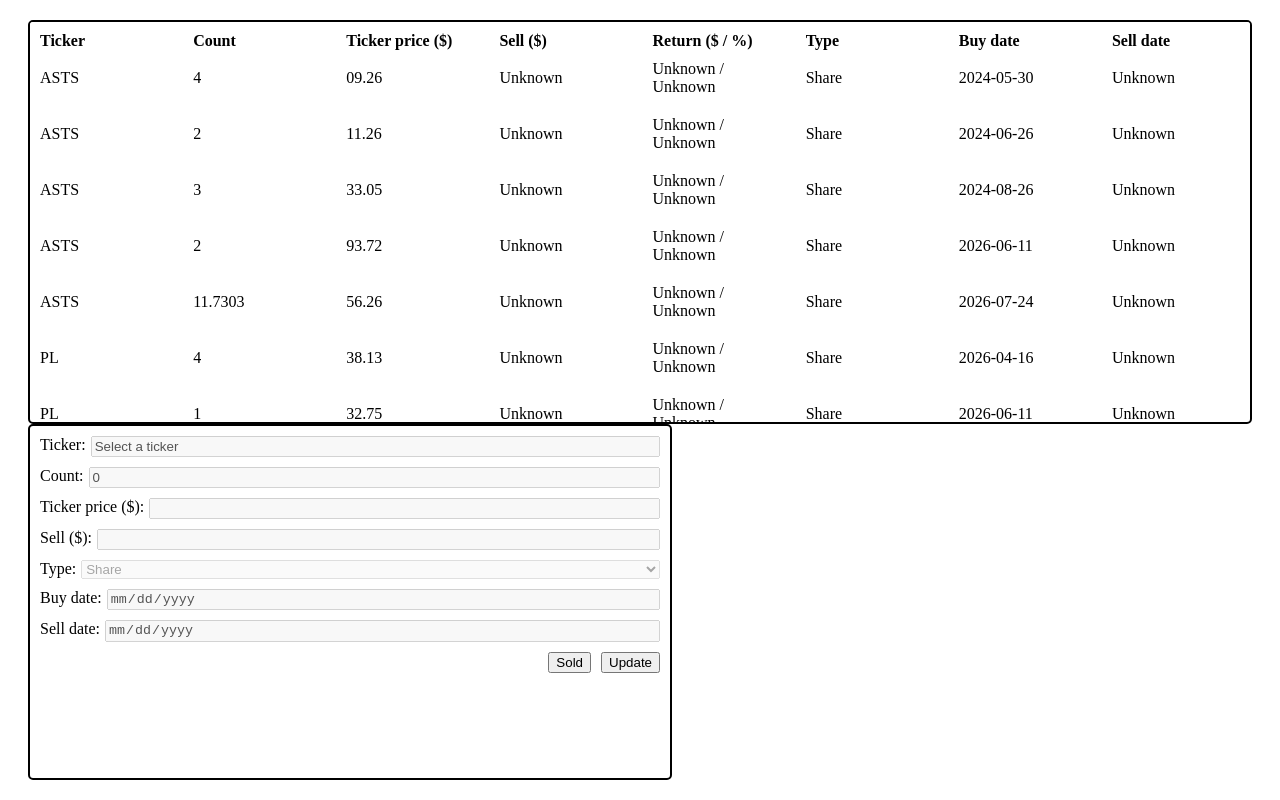
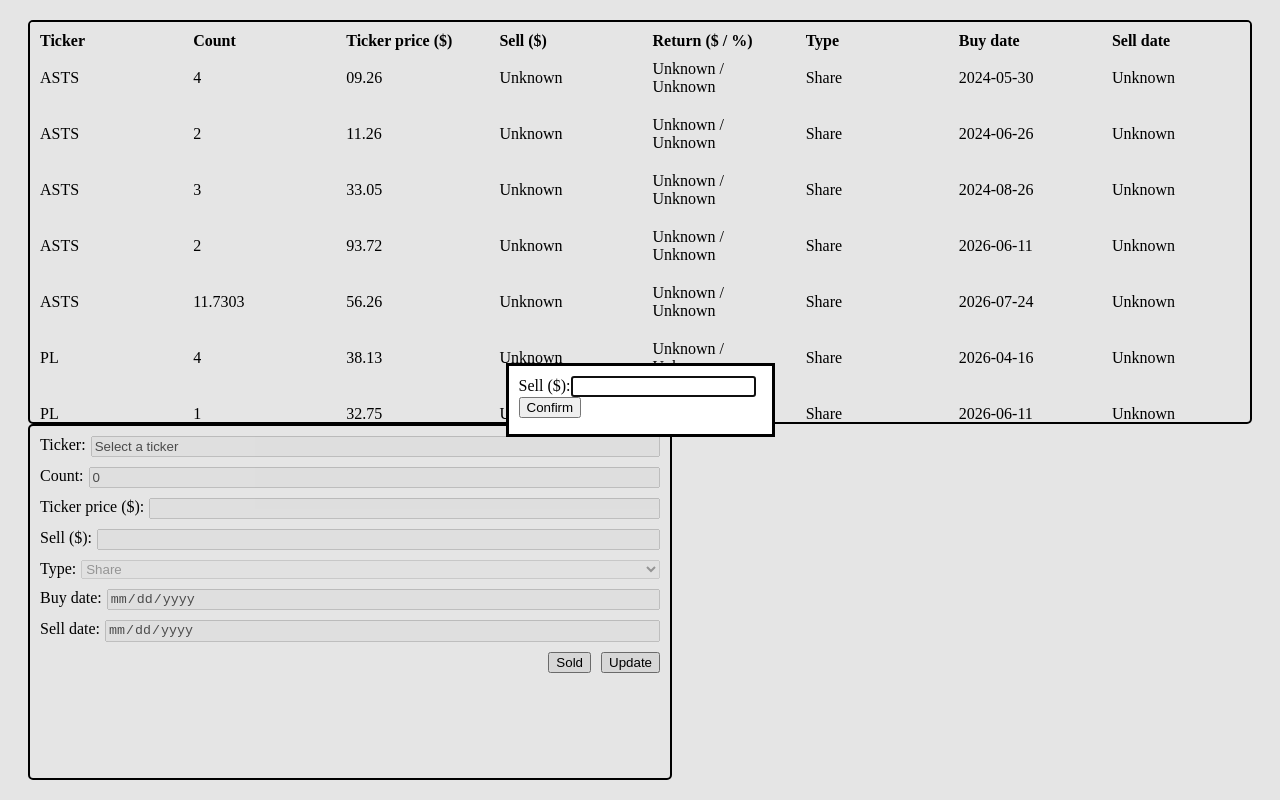
Before and after one commit to Daniel-Zheleznov/dztk, a React (Vite) app in the folder frontend/: page / in a window 1280 px wide. Both pictures are taken after a click on the button "Sold". Built offline with nearby package versions, Linux system fonts and the light colour scheme.

Commit message:
wip v 0.1.0
 * completed functionality for the sold button

```diff
--- a/frontend/src/components/TradeInspector.jsx
+++ b/frontend/src/components/TradeInspector.jsx
@@ -1,4 +1,30 @@
+import { useRef } from 'react';
+
 function TradeInspector({ trade, update_local, update_global }) {
+    const sold_dialog_ref = useRef(null);
+
+
+    function sold_command() {
+        sold_dialog_ref.current.showModal();
+    }
+
+    function sold_command_confirm() {
+        const today = new Date();
+        update_global({...trade,
+            sell_date: today.getFullYear() + '-' + ('0' + (today.getMonth()+1)).slice(-2) + '-' + ('0' + today.getDate()).slice(-2),
+            sell_price: trade.sell_price.slice(1, trade.sell_price.length),
+            status: "Sold",
+        });
+
+        sold_dialog_ref.current.close();
+    }
+
+    function sold_command_cancel() {
+        update_global({...trade,
+            status: "Market",
+        });
+    }
+
     return (
         <div className="trade-inspector">
             <div className="trade-inspector-group">
@@ -80,9 +106,24 @@ function TradeInspector({ trade, update_local, update_global }) {
             </div>
 
             <div className="trade-inspector-button-group">
-                {(!trade?.status || trade?.status.toLowerCase() == "market") && <button type="button">Sold</button>}
+                {(!trade?.status || trade?.status.toLowerCase() == "market") && <button type="button" onClick={sold_command}>Sold</button>}
                 <button onClick={(event) => update_global(trade)}>Update</button>
             </div>
+
+            <dialog id="trade-inspector-sold-dialog" ref={sold_dialog_ref} onCancel={sold_command_cancel}>
+                <div className="trade-inspector-sold-dialog-group">
+                    <div>
+                        <label htmlFor="sell_price">Sell ($):</label>
+                        <input
+                            name="sell_price"
+                            value={trade?.sell_price ? (trade.sell_price.startsWith("$") ? trade.sell_price : "$" + trade.sell_price) : ""}
+                            // disabled={(trade?.unique_id === -1) || (!trade?.sell_price)}
+                            onChange={(event) => update_local(trade, "sell_price", event.target.value)}
+                        />
+                    </div>
+                    <button onClick={sold_command_confirm}>Confirm</button>
+                </div>
+            </dialog>
         </div>
     )
 }
```
